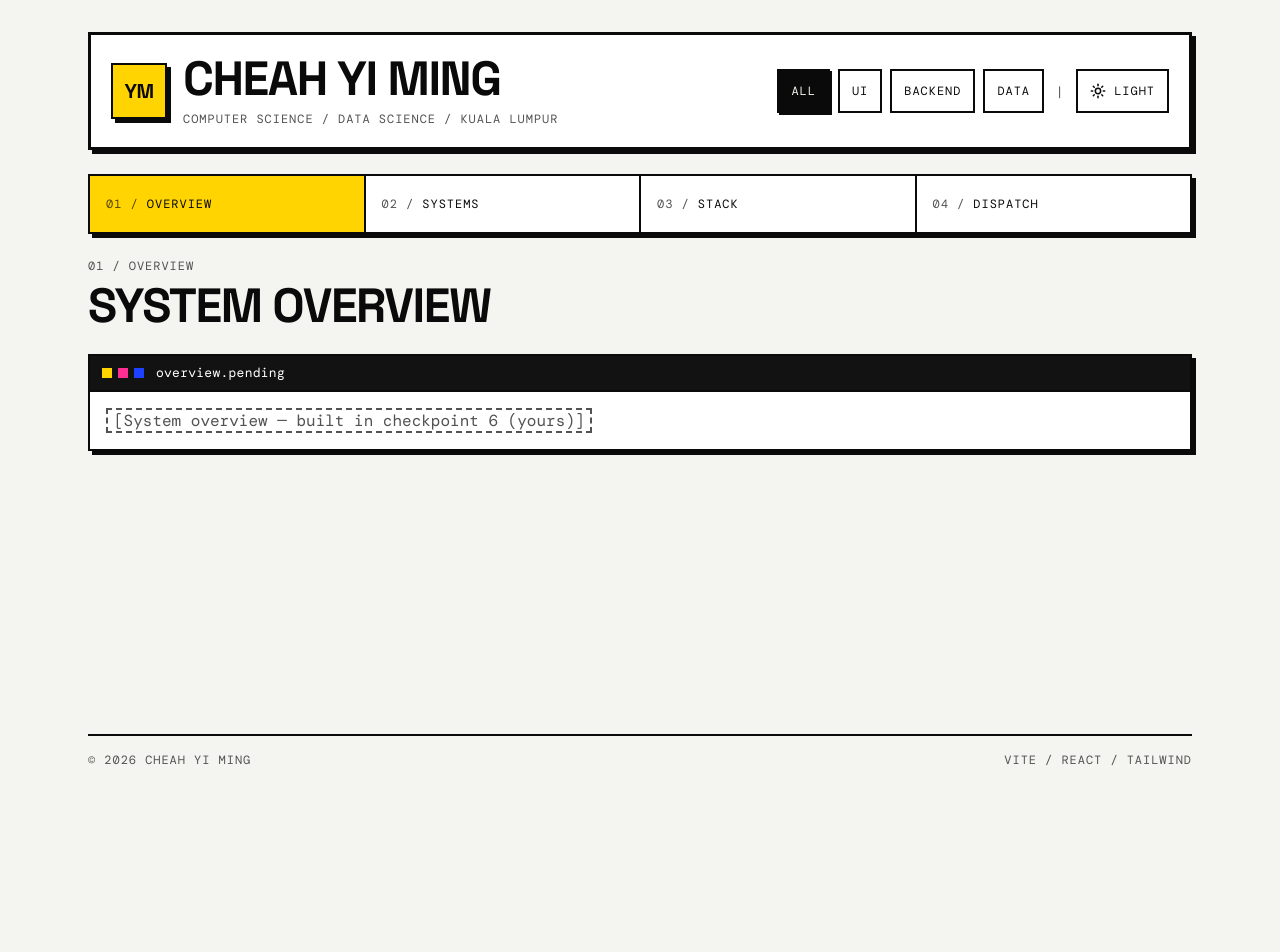
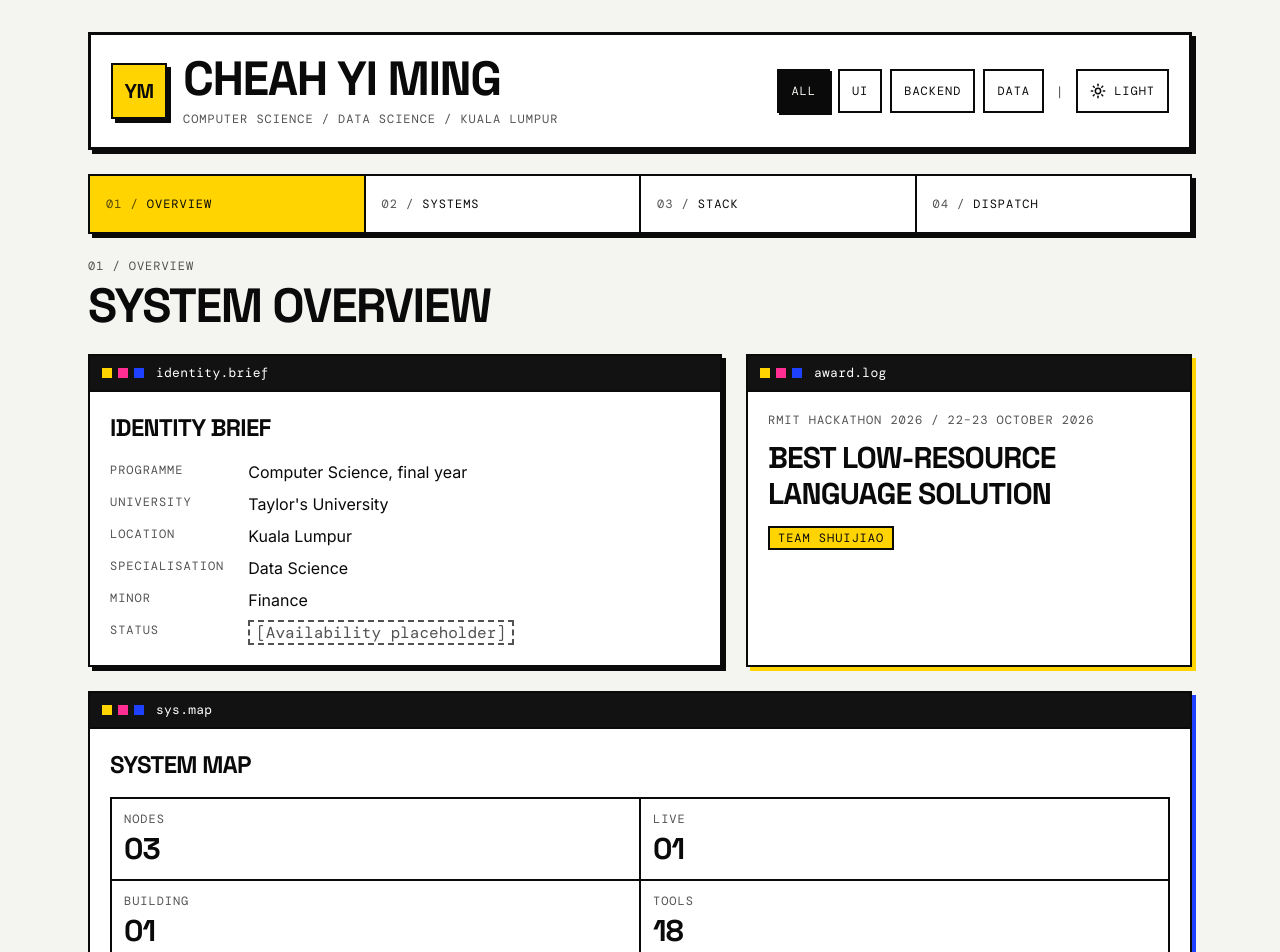
Before and after one commit to MaosterM/MingFolio, a React (Vite) app: page / in a window 1280 px wide. Shown: the top 952 px of the page. Before the commit the page ends 800 px from the top, so only its background shows below. Built offline with nearby package versions, Linux system fonts and the light colour scheme.

Commit message:
feat(overview): add identity, award and system map cards

```diff
--- a/src/App.tsx
+++ b/src/App.tsx
@@ -5,13 +5,14 @@ import { STAGE_PANEL_ID, tabId, type StageId } from './lib/stages';
 import { SystemProvider, useSystem } from './store/useSystemStore';
 import { IdentityHeader } from './components/layout/IdentityHeader';
 import { PipelineNav } from './components/layout/PipelineNav';
+import { OverviewStage } from './components/views/OverviewStage';
 import { StagePlaceholder } from './components/views/StagePlaceholder';
 
 /** Which view each stage shows. Real views replace the placeholders checkpoint by checkpoint. */
 function StageView({ stage }: { stage: StageId }) {
   switch (stage) {
     case 'overview':
-      return <StagePlaceholder stage="overview" title="System overview" arrivesIn="checkpoint 6 (yours)" />;
+      return <OverviewStage />;
     case 'systems':
       return <StagePlaceholder stage="systems" title="Project graph" arrivesIn="a later checkpoint" />;
     case 'stack':
--- /dev/null
+++ b/src/components/views/OverviewStage.tsx
@@ -0,0 +1,28 @@
+import { StageHeader } from './StageHeader';
+import { AwardCard } from './overview/AwardCard';
+import { IdentityBriefCard } from './overview/IdentityBriefCard';
+import { SystemMapCard } from './overview/SystemMapCard';
+
+/**
+ * 01 / OVERVIEW: the homepage.
+ * Three cards, each taking a `className` so this component decides where they sit:
+ *   <IdentityBriefCard />  who:   the verified facts + availability
+ *   <AwardCard />          proof: the RMIT hackathon win
+ *   <SystemMapCard />      what:  project/tool counts + buttons into Systems and Dispatch
+ */
+export function OverviewStage() {
+  return (
+    <div className="flex flex-col gap-6">
+      <StageHeader stage="overview" title="System overview" />
+
+      <div className="grid gap-6 md:grid-cols-12">
+      <IdentityBriefCard
+        className="md:col-span-7"/>
+      <AwardCard
+        className="md:col-span-5"/>
+      <SystemMapCard
+        className="md:col-span-12"/>
+      </div>
+    </div>
+  );
+}
--- /dev/null
+++ b/src/components/views/overview/AwardCard.tsx
@@ -0,0 +1,30 @@
+import { PROFILE } from '../../../data/profile';
+import { BrutalCard } from '../../primitives/BrutalCard';
+import { WindowChrome } from '../../primitives/WindowChrome';
+import { AccentBadge } from '../../primitives/AccentBadge';
+
+interface CardProps {
+  className?: string;
+}
+
+/** The hackathon win, featured with a yellow shadow (yellow = "featured" in the design direction). */
+export function AwardCard({ className }: CardProps) {
+  const { award } = PROFILE;
+
+  return (
+    <BrutalCard as="section" tone="yellow" aria-labelledby="award-title" className={className}>
+      <WindowChrome title="award.log" />
+      <div className="flex flex-col gap-3 p-4 md:p-5">
+        <p className="label text-muted">
+          {award.event} / {award.dates}
+        </p>
+        <h3 id="award-title" className="display text-2xl md:text-3xl">
+          {award.title}
+        </h3>
+        <p>
+          <AccentBadge tone="yellow">Team {award.team}</AccentBadge>
+        </p>
+      </div>
+    </BrutalCard>
+  );
+}
--- /dev/null
+++ b/src/components/views/overview/IdentityBriefCard.tsx
@@ -0,0 +1,34 @@
+import { PROFILE } from '../../../data/profile';
+import { BrutalCard } from '../../primitives/BrutalCard';
+import { WindowChrome } from '../../primitives/WindowChrome';
+
+interface CardProps {
+  /** Grid placement from the parent, e.g. "md:col-span-7". */
+  className?: string;
+}
+
+/** Who: the verified facts as a definition list, plus the availability status. */
+export function IdentityBriefCard({ className }: CardProps) {
+  return (
+    <BrutalCard as="section" aria-labelledby="brief-title" className={className}>
+      <WindowChrome title="identity.brief" />
+      <div className="flex flex-col gap-4 p-4 md:p-5">
+        <h3 id="brief-title" className="display text-2xl">
+          Identity brief
+        </h3>
+        <dl className="grid grid-cols-[auto_1fr] gap-x-6 gap-y-2">
+          {PROFILE.facts.map((fact) => (
+            <div key={fact.label} className="contents">
+              <dt className="label pt-0.5 text-muted">{fact.label}</dt>
+              <dd>{fact.value}</dd>
+            </div>
+          ))}
+          <dt className="label pt-0.5 text-muted">Status</dt>
+          <dd>
+            {PROFILE.availability ?? <span className="placeholder">[Availability placeholder]</span>}
+          </dd>
+        </dl>
+      </div>
+    </BrutalCard>
+  );
+}
--- /dev/null
+++ b/src/components/views/overview/SystemMapCard.tsx
@@ -0,0 +1,49 @@
+import { PROJECTS } from '../../../data/projects';
+import { TOOL_COUNT } from '../../../data/stack';
+import { useSystem } from '../../../store/useSystemStore';
+import { BrutalCard } from '../../primitives/BrutalCard';
+import { HardButton } from '../../primitives/HardButton';
+import { WindowChrome } from '../../primitives/WindowChrome';
+
+interface CardProps {
+  className?: string;
+}
+
+/** Every number here is counted from src/data, so it can never drift from the real content. */
+const COUNTS = [
+  { label: 'Nodes', value: PROJECTS.length },
+  { label: 'Live', value: PROJECTS.filter((p) => p.status === 'LIVE').length },
+  { label: 'Building', value: PROJECTS.filter((p) => p.status === 'ACTIVE').length },
+  { label: 'Tools', value: TOOL_COUNT },
+];
+
+/** What: a quick read-out of the system, with routes to the deeper stages. */
+export function SystemMapCard({ className }: CardProps) {
+  const { setStage } = useSystem();
+
+  return (
+    <BrutalCard as="section" tone="cobalt" aria-labelledby="map-title" className={className}>
+      <WindowChrome title="sys.map" />
+      <div className="flex flex-col gap-4 p-4 md:p-5">
+        <h3 id="map-title" className="display text-2xl">
+          System map
+        </h3>
+        {/* Same 2px-gap grid trick as the pipeline tabs */}
+        <dl className="grid grid-cols-2 gap-[2px] border-2 border-line bg-line">
+          {COUNTS.map((count) => (
+            <div key={count.label} className="flex flex-col gap-1 bg-surface p-3">
+              <dt className="label text-muted">{count.label}</dt>
+              <dd className="display text-3xl">{String(count.value).padStart(2, '0')}</dd>
+            </div>
+          ))}
+        </dl>
+        <div className="flex flex-wrap gap-3">
+          <HardButton tone="cobalt" onClick={() => setStage('systems')}>
+            Open project graph →
+          </HardButton>
+          <HardButton onClick={() => setStage('dispatch')}>Open dispatch →</HardButton>
+        </div>
+      </div>
+    </BrutalCard>
+  );
+}
```
